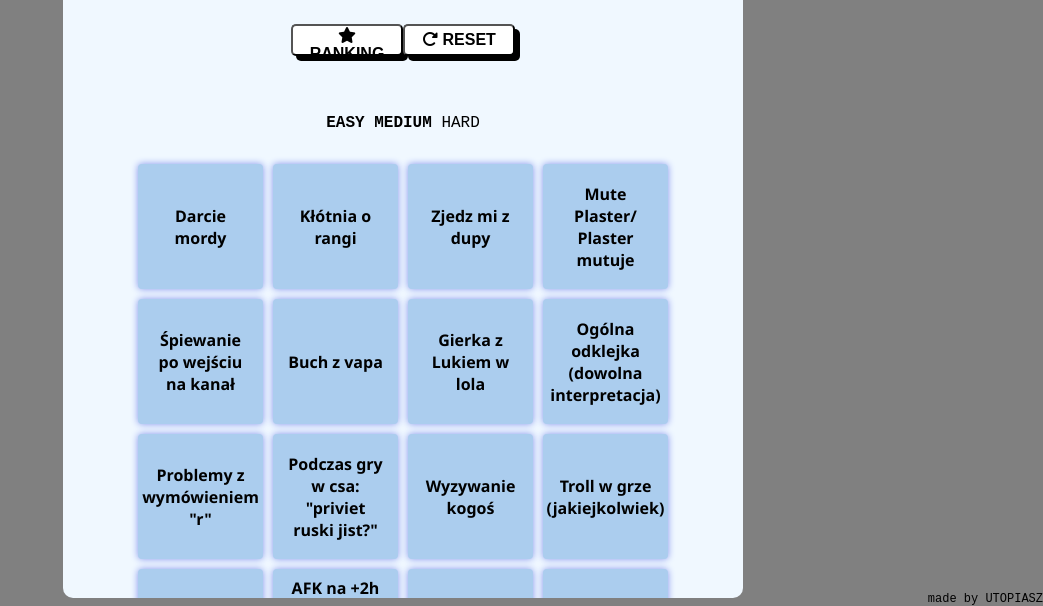
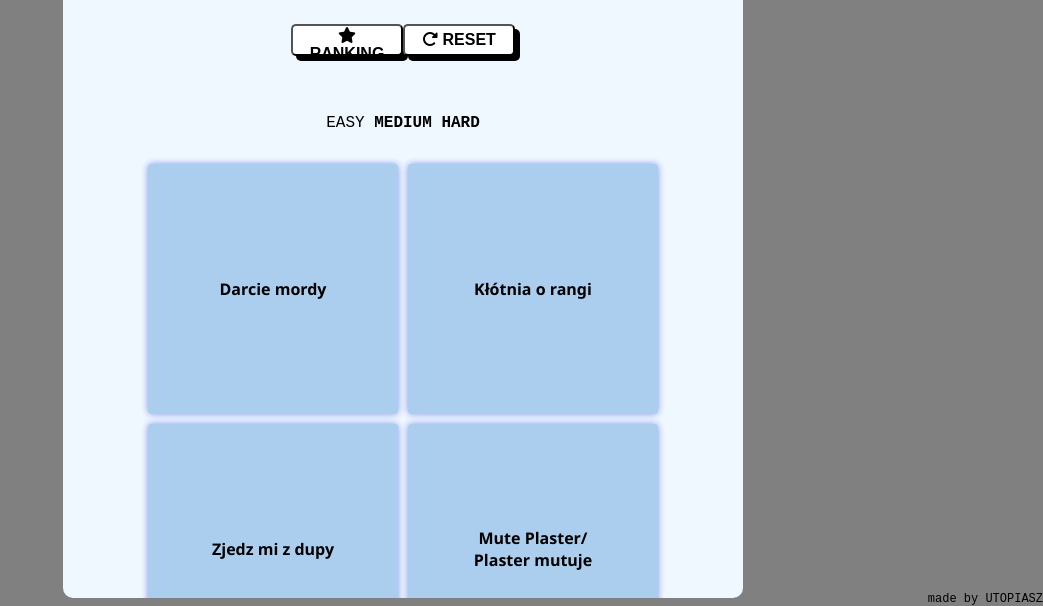
Before and after one commit to utopiasz/bingoplaster, a plain HTML site: page hard.html in a window 1280 px wide. Shown: the part 194-800 px from the top of the page, without its empty margins (237-1280 px from the left). Drawn offline with Linux system fonts and the light colour scheme.

Commit message:
Update hard.html

```diff
--- a/hard.html
+++ b/hard.html
@@ -8,7 +8,7 @@
     <link rel='icon' href='obraz_2023-02-10_041957633-modified.png' />
     <meta http-equiv="X-UA-Compatible" content="IE=edge">
     <meta name="viewport" content="width=device-width, initial-scale=1.0">
-    <link rel="stylesheet" href="stylehard.css" />
+    <link rel="stylesheet" href="styleeasy.css" />
     <script  type="text/javascript" src="script.js"></script>
     <script src="https://kit.fontawesome.com/5babc094a0.js" crossorigin="anonymous"></script>
     <title>Bingo z Plastrem!</title>
@@ -46,27 +46,15 @@
             <button onclick="window.location.reload()" type="button" class="my-btn"><i class="fa-solid fa-rotate-right"></i> RESET</button>
         </div>
         <div class="level">
-            <a id="aktpoziom1" href="easy.html"><b>EASY</b>&nbsp;</a>
-            <a id="aktpoziom2" href="index.html"><b>MEDIUM&nbsp;</b></a>
-            <a id="aktpoziom">HARD</a>
+            <a id="aktpoziom">EASY&nbsp;</a>
+            <a id="aktpoziom1" href="index.html"><b>MEDIUM&nbsp;</b></a>
+            <a id="aktpoziom2" href="hard.html"><b>HARD</b></a>
         </div>
         <div class="bingo">
             <div class="item items-1" id="divItem" onclick="main(this)">Darcie mordy</div>
             <div class="item items-2" id="divItem" onclick="main(this)">Kłótnia o rangi</div>
             <div class="item items-3" id="divItem" onclick="main(this)">Zjedz mi z dupy</div>
             <div class="item items-4" id="divItem" onclick="main(this)">Mute Plaster/<br>Plaster mutuje</div>
-            <div class="item items-5" id="divItem" onclick="main(this)">Śpiewanie po wejściu na kanał</div>
-            <div class="item items-6" id="divItem" onclick="main(this)">Buch z vapa</div>
-            <div class="item items-7" id="divItem" onclick="main(this)">Gierka z Lukiem w lola</div>
-            <div class="item items-8" id="divItem" onclick="main(this)">Ogólna odklejka<br>(dowolna interpretacja)</div>
-            <div class="item items-9" id="divItem" onclick="main(this)">Problemy z wymówieniem "r"</div>
-            <div class="item items-10" id="divItem" onclick="main(this)">Podczas gry w csa:<br> "priviet<br>ruski jist?"</div>
-            <div class="item items-11" id="divItem" onclick="main(this)">Wyzywanie kogoś</div>
-            <div class="item items-12" id="divItem" onclick="main(this)">Troll w grze<br>(jakiejkolwiek)</div>
-            <div class="item items-13" id="divItem" onclick="main(this)">Gadka o liquidach</div>
-            <div class="item items-14" id="divItem" onclick="main(this)">AFK na +2h na kanale na którym każdy siedzi</div>
-            <div class="item items-15" id="divItem" onclick="main(this)">Ujemne statystyki w gierce</div>
-            <div class="item items-16" id="divItem" onclick="main(this)">Kickowanie/<br>przerzucanie po kanałach</div>
         </div>
         <a id="contfooter">made by UTOPIASZ</a>
     </div>
```
